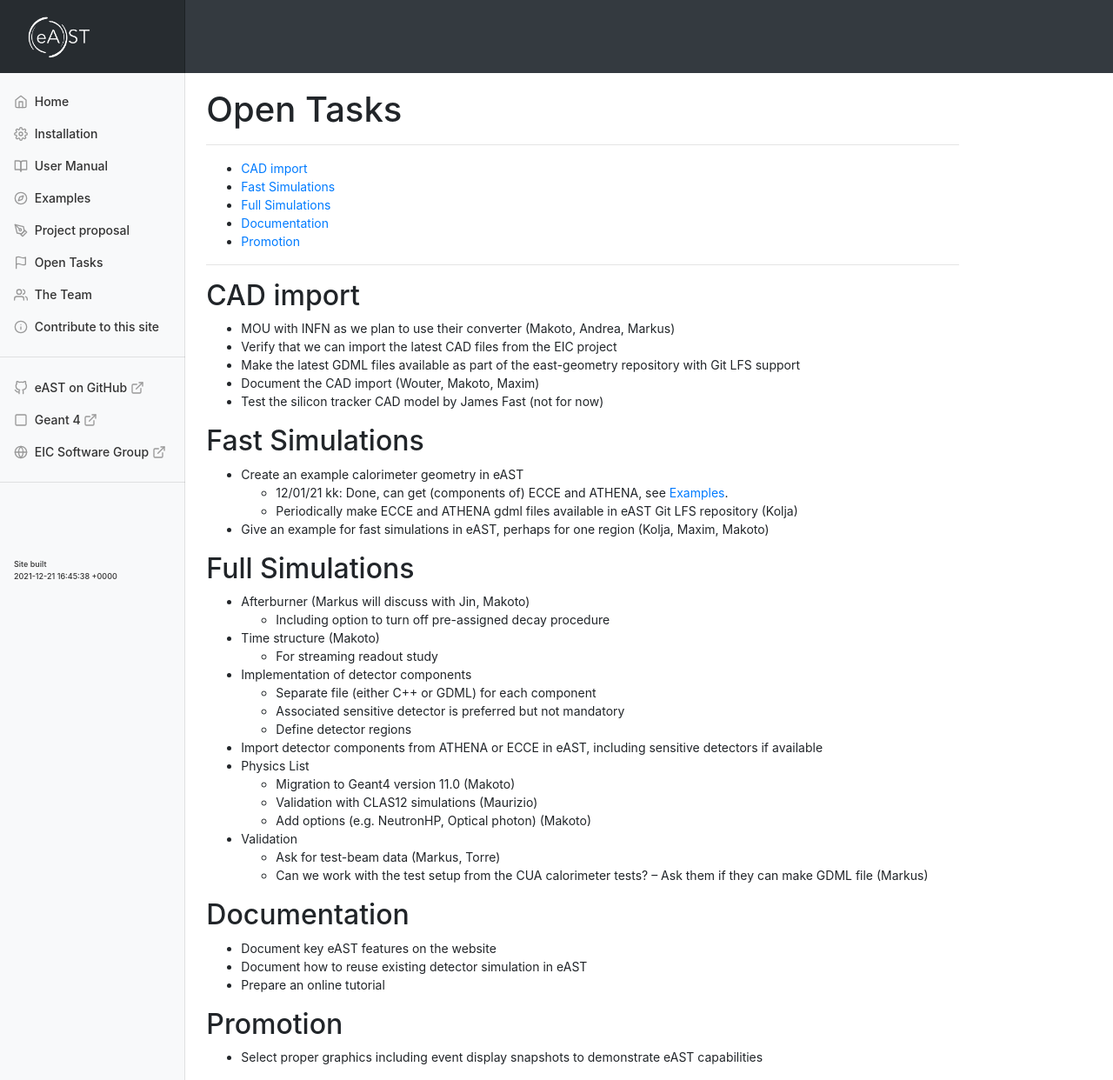
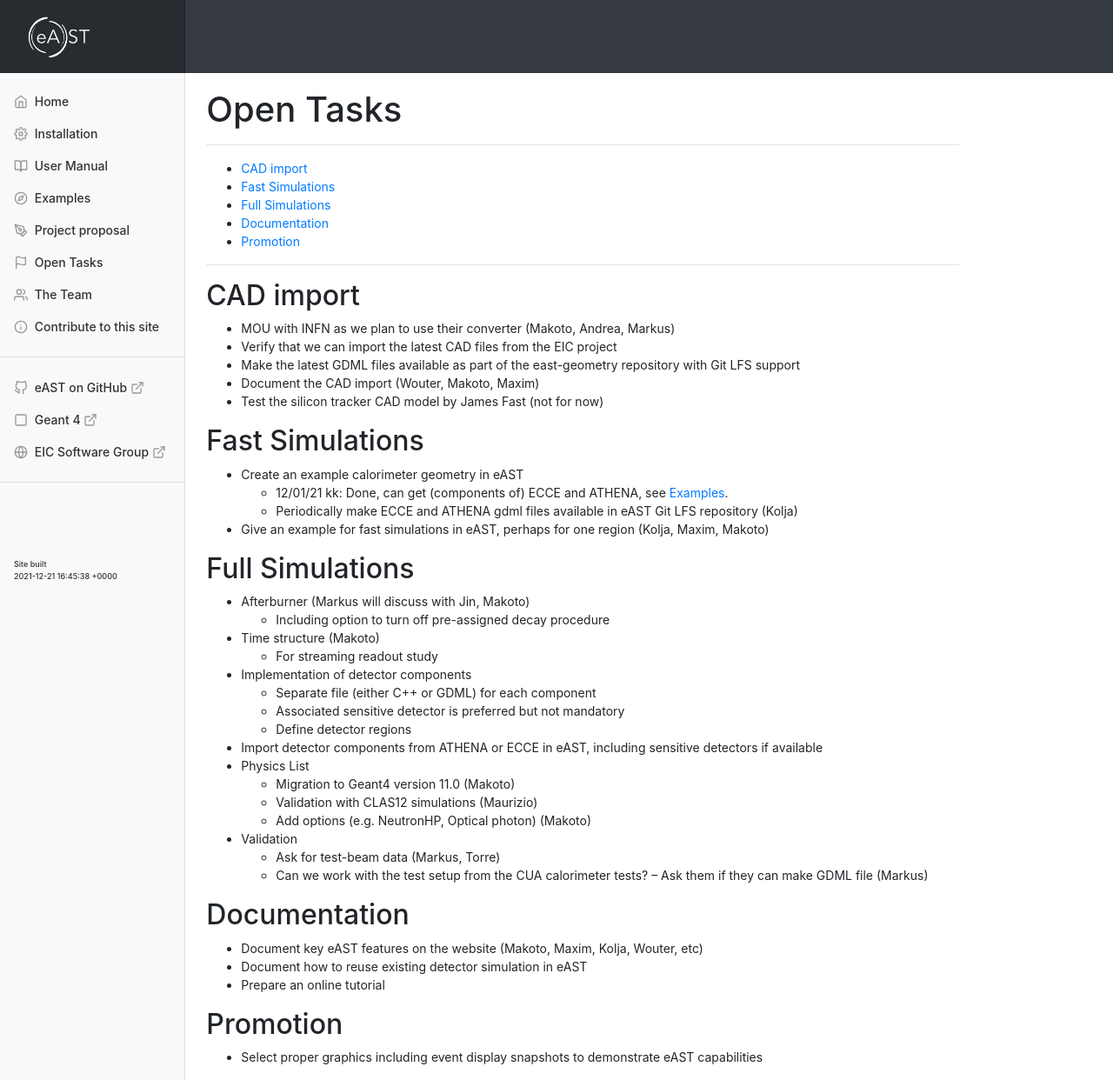
Before and after one commit to eic/east, a Jekyll site: the page built from docs/_content/tasks.md, in a window 1280 px wide and 1242 px high. Shown: the whole window at 87% size. Built offline with Jekyll 4.4.1, drawn with Linux system fonts in a browser that asks for light colours; nearby versions of some CDN libraries.

Commit message:
Update tasks.md

```diff
--- a/docs/_content/tasks.md
+++ b/docs/_content/tasks.md
@@ -50,7 +50,7 @@ name: tasks
 
 ## Documentation
 
-* Document key eAST features on the website
+* Document key eAST features on the website (Makoto, Maxim, Kolja, Wouter, etc)
 * Document how to reuse existing detector simulation in eAST
 * Prepare an online tutorial
 
```
